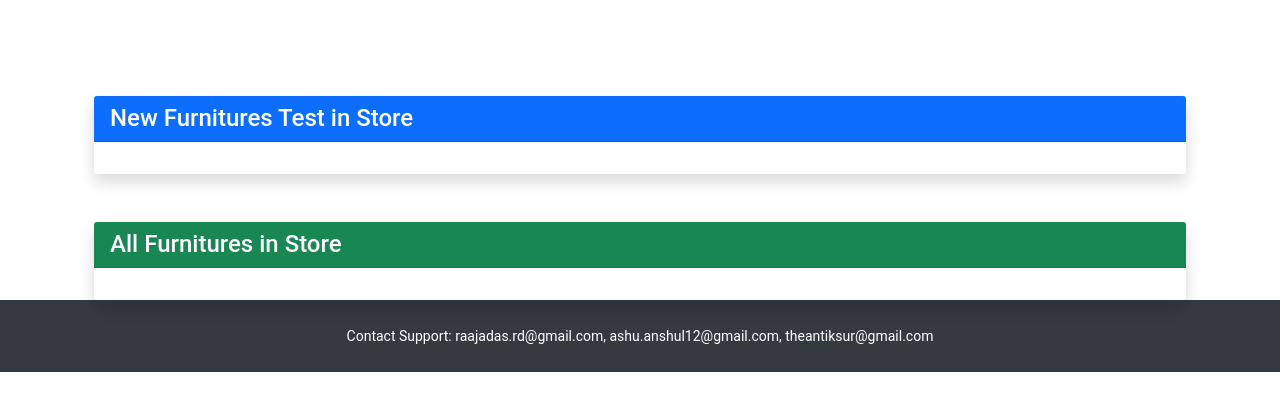
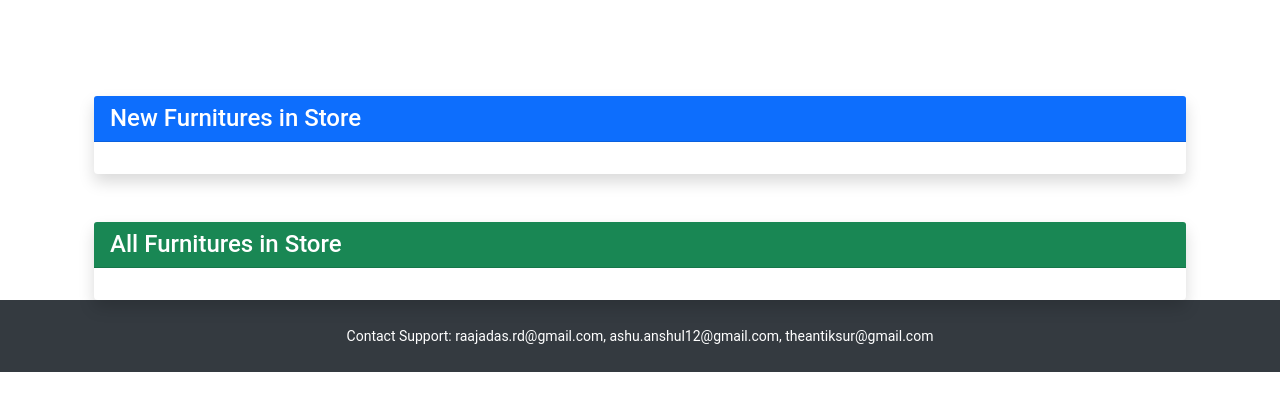
Before and after one commit to ipash185/furnitureRental, a Django app: page / in a window 1280 px wide. Shown: the part 69-480 px from the top of the page. Run offline with Django 4.2, Linux system fonts and the light colour scheme; data that the repository does not hold is empty.

Commit message:
revert test

```diff
--- a/app/templates/index.html
+++ b/app/templates/index.html
@@ -7,7 +7,7 @@
         <div class="row-lg-6">
             <div class="card mt-5 border-0 shadow">
                 <div class="card-header bg-primary text-white">
-                    <h4 class="mb-0">New Furnitures Test in Store</h4>
+                    <h4 class="mb-0">New Furnitures in Store</h4>
                 </div>
                 <div class="card-body">
                     <div class="row row-cols-1 row-cols-md-5 g-4">
```
